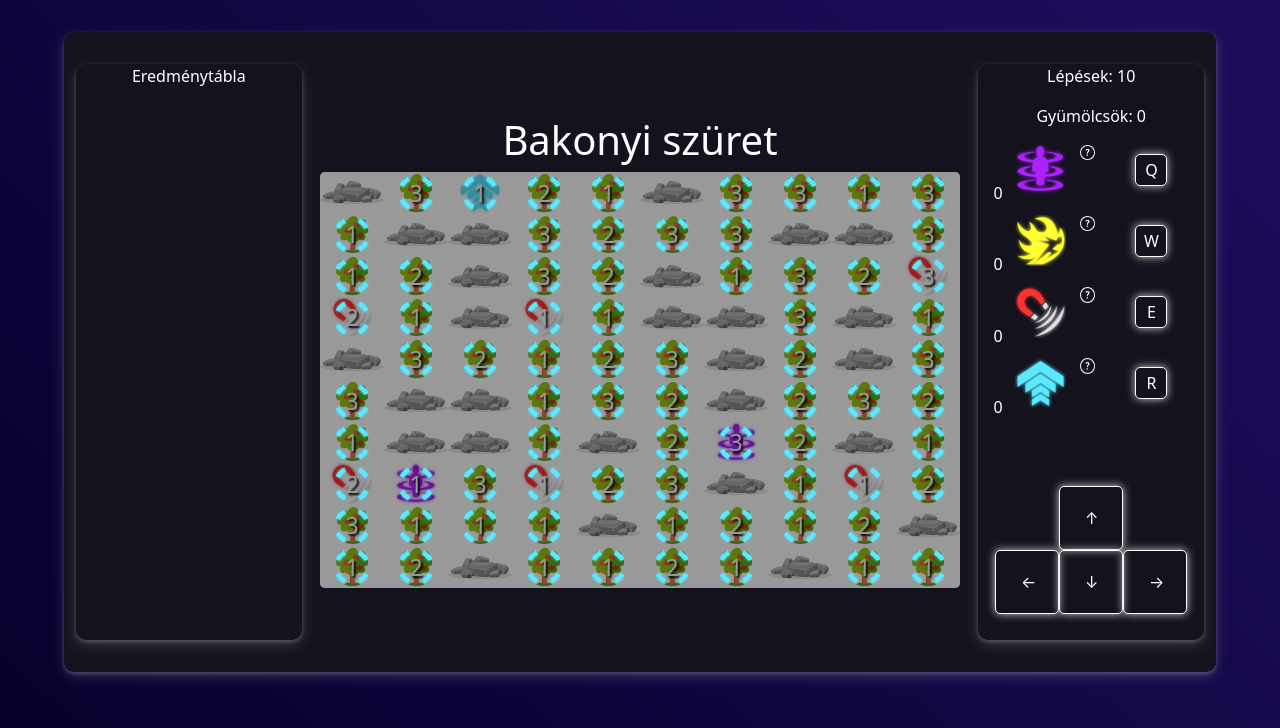
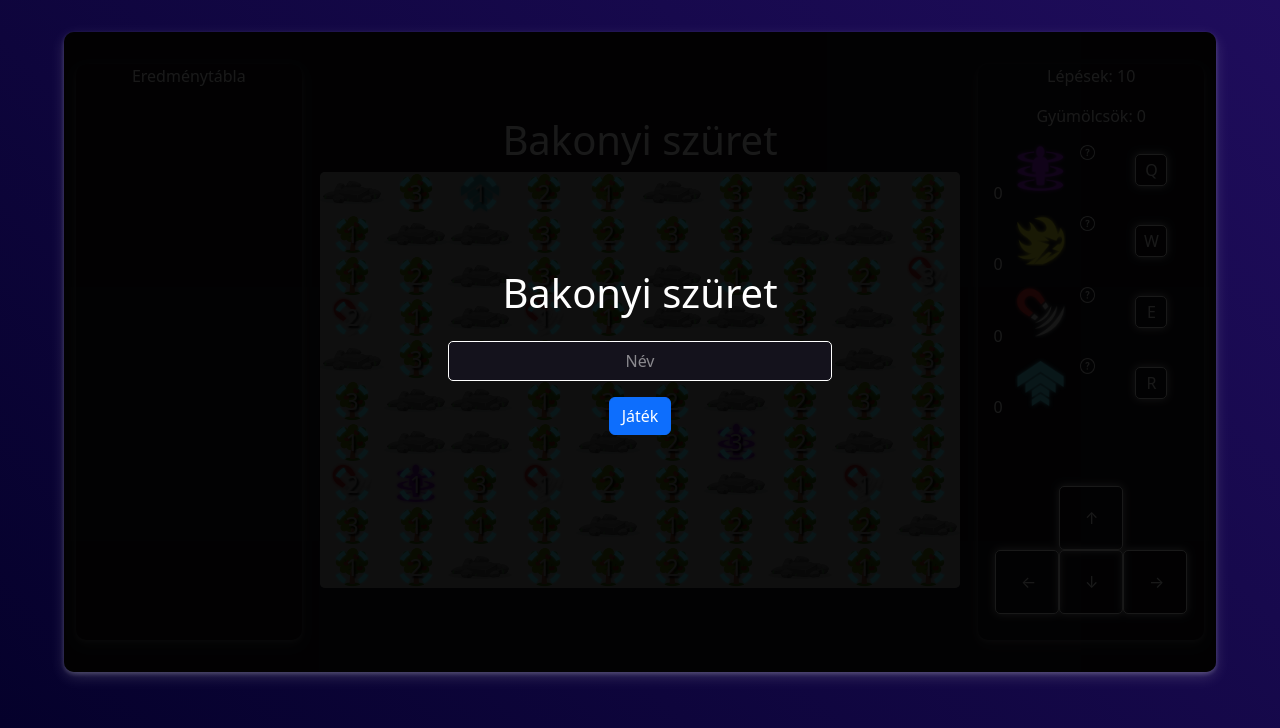
Before and after one commit to budaizalan/undefined, a PHP site: page / in a window 1280 px wide. Shown: the part 72-800 px from the top of the page. Run offline with PHP 8.4, Linux system fonts and the light colour scheme.

Commit message:
player name feature done

```diff
--- a/MasodikFordulo/index.html
+++ b/MasodikFordulo/index.html
@@ -35,7 +35,6 @@
 
     <main>
         <div class="container">
-
             <div class="game">
                 <div class="game-scoreboard">
                     <p>Eredménytábla</p>
@@ -135,6 +134,18 @@
                             </div>
                     </div>
                 </div>
+                <div class="game-overlay">
+                    <div class="col-8 col-md-6 col-lg-4 game-overlay-content">
+                        <h1>Bakonyi szüret</h2>
+                        <div class="input-group">
+                            <input type="text" class="form-control" id="player-name" placeholder="Név" aria-label="Név" required>
+                            <div id="player-name-feedback">
+                                Adjon meg egy nevet a játék elkezdéséhez!
+                            </div>
+                        </div>
+                        <button class="btn btn-primary" id="start-game">Játék</button>
+                    </div>
+                </div>
             </div>
     </main>
 
--- a/MasodikFordulo/public/app.js
+++ b/MasodikFordulo/public/app.js
@@ -10,7 +10,10 @@ let onAfterScreen = false;
 let IsAbilityActivated = false;
 let activatedAbility = '';
 let selectClicked = false;
+let playerNameText;
 const records = [];
+const gameOverlay = document.querySelector('.game-overlay');
+const startGameButton = document.querySelector('#start-game');
 const stepsText = document.querySelector('#game-steps');
 const fruitsText = document.querySelector('#game-fruits');
 const bestTryText = document.querySelector('#besttry');
@@ -189,6 +192,12 @@ function PlayerParam(id) {
     Generator(mapSize, x, y);
     fruitGathering(x, y);
     game.firstClick = false;
+}
+function StartGame() {
+    if (playerNameText != undefined) {
+        gameOverlay.style.display = "none";
+    }
+    Generator(mapSize, 0, 0);
 }
 function Restart() {
     AddRecord();
@@ -429,6 +438,20 @@ body.addEventListener('keydown', (e) => {
         keyUP.classList.remove('active');
     }, 150);
 });
+startGameButton.addEventListener('click', () => {
+    let playerName = document.querySelector('#player-name');
+    let errorFeedback = document.querySelector('#player-name-feedback');
+    if (playerName.value != '') {
+        playerName.classList.remove('invalid');
+        errorFeedback.style.display = 'none';
+        gameOverlay.style.display = 'none';
+        playerNameText = playerName.value;
+    }
+    else {
+        playerName.classList.add('invalid');
+        errorFeedback.style.display = 'block';
+    }
+});
 function fetchPost(name, score) {
     fetch('http://pallanghunor.nhely.hu/api/', {
         method: 'POST',
@@ -442,6 +465,5 @@ function fetchPost(name, score) {
 async function fetchGetHighestScore() {
     let response = await fetch('http://pallanghunor.nhely.hu/api/');
     let highestScore = await response.json();
-    console.log(highestScore);
 }
-Generator(mapSize, 0, 0);
+StartGame();
--- a/MasodikFordulo/style.css
+++ b/MasodikFordulo/style.css
@@ -81,6 +81,70 @@ main{
   margin: auto;
   align-items: center;
   height: 100%;
+}
+
+.game-overlay{
+  position: absolute;
+  width: 100%;
+  height: 100%;
+  top: 0;
+  left: 0;
+  background-color: rgba(0, 0, 0, 0.9);
+  border-radius: 10px;
+  display: flex;
+  justify-content: center;
+  align-items: center;
+  z-index: 3;
+}
+
+.game-overlay-content{
+  display: flex;
+  flex-direction: column;
+  justify-content: center;
+  align-items: center;
+  height: 50vh;
+}
+
+.input-group {
+  position: relative;
+  margin-top: 2vh;
+  margin-bottom: 2vh;
+  justify-content: center;
+}
+
+#player-name{
+  width: 100%;
+  height: 5vh;
+  font-size: 2vh;
+  border-radius: 5px;
+  border: 1px solid white;
+  background-color: #14121c;
+  color: white;
+  text-align: center;
+}
+
+#player-name::placeholder{
+  color: white;
+  opacity: 0.5;
+}
+
+#player-name:-ms-input-placeholder{
+  color: white;
+  opacity: 0.5;
+}
+
+#player-name::-ms-input-placeholder{
+  color: white;
+  opacity: 0.5;
+}
+
+.invalid{
+  border-color: rgb(255, 88, 88) !important;
+}
+
+#player-name-feedback{
+  display: none;
+  color: rgb(255, 88, 88);
 }
 
 .game-scoreboard, .game-info {
```
Also changed, not shown: MasodikFordulo/src/app.ts (+24 -3 lines).
